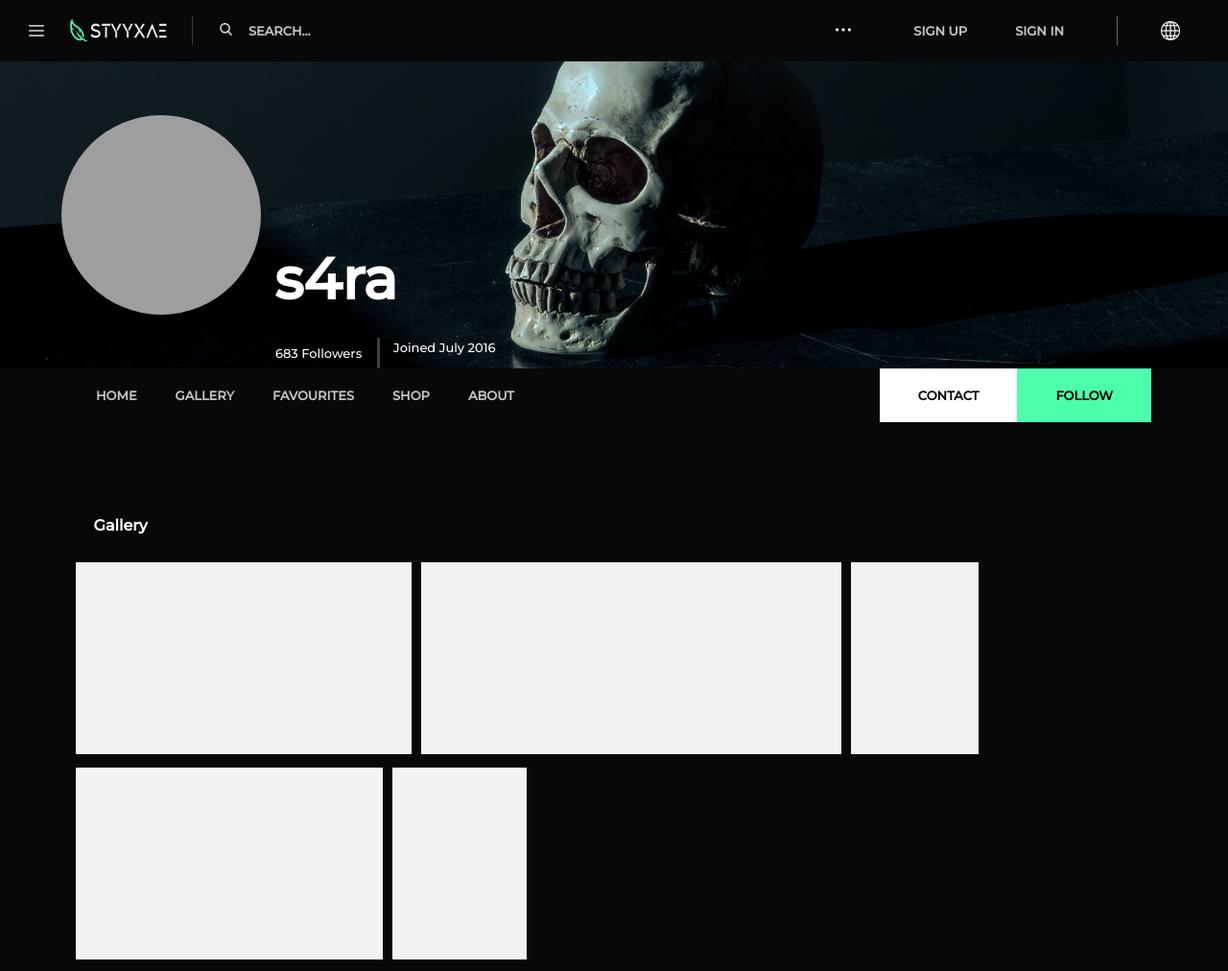
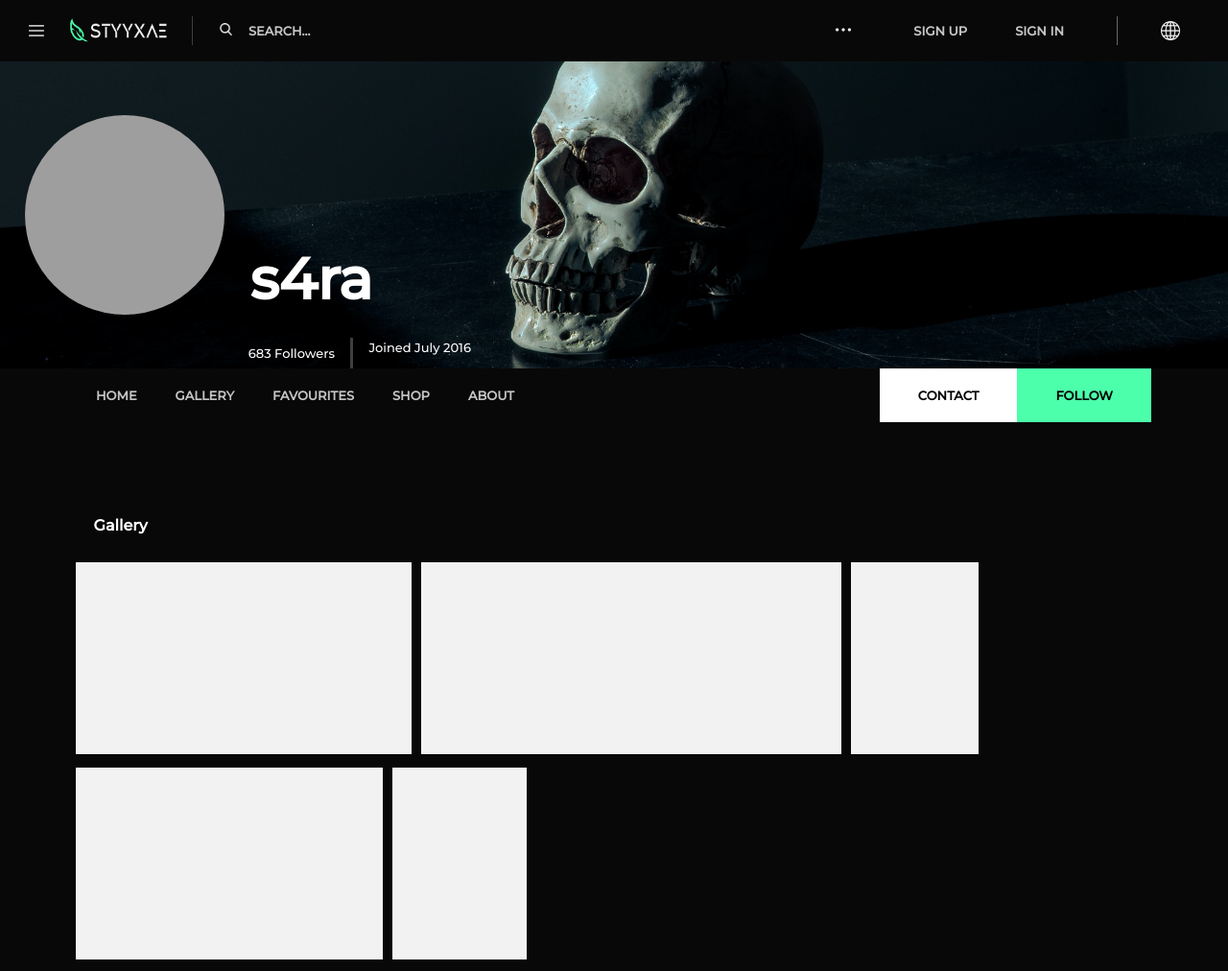
Before and after one commit to styx361/my-home-page, a plain HTML site: page index.html in a window 1280 px wide. Shown: the top 1012 px of the page at 96% size. Drawn offline with Linux system fonts and the light colour scheme; grey boxes are pictures that could not be loaded.

Commit message:
moved bio and creation date

```diff
--- a/style.css
+++ b/style.css
@@ -109,7 +109,7 @@ button {
 .avatar {
     position: absolute;
     top: 15%;
-    left: 5%;
+    left: 2%;
     border-radius: 50%;
     width: 13em;
     height: 13em;
@@ -120,7 +120,7 @@ button {
     position: absolute;
     background-color: transparent;
     top: 28%;
-    left: 20%;
+    left: 18%;
     margin: 0;
     font-family: "Montserrat";
     font-size: 60px;
@@ -130,7 +130,7 @@ button {
     position: absolute;
     background-color: transparent;
     top: 44%;
-    left: 21.2%;
+    left: 19%;
     padding: 1.2em;
     font-family: "Montserrat";
     font-size: 13px;
@@ -142,7 +142,7 @@ button {
     position: absolute;
     background-color: transparent;
     top: 41%;
-    left: 30%;
+    left: 28%;
     font-family: "Montserrat";
     font-size: 13px;
     height: 10px;
```
